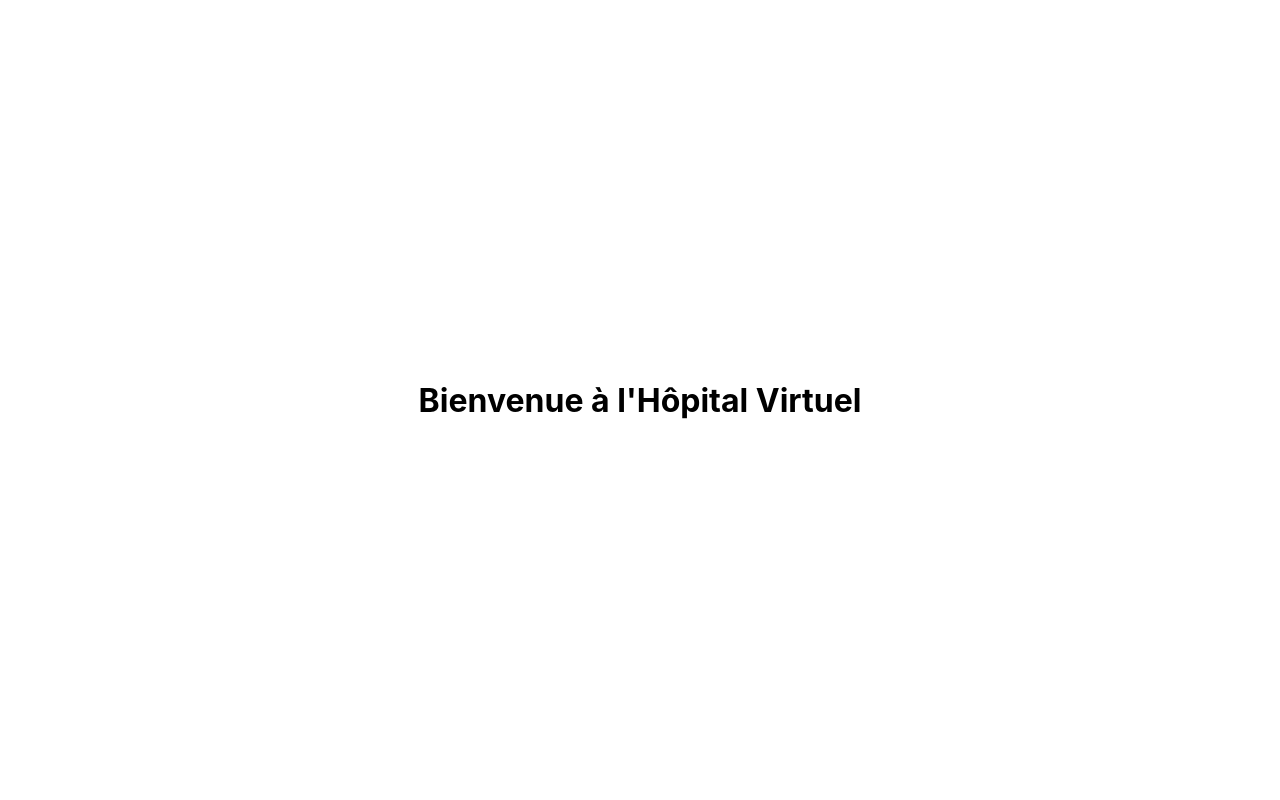
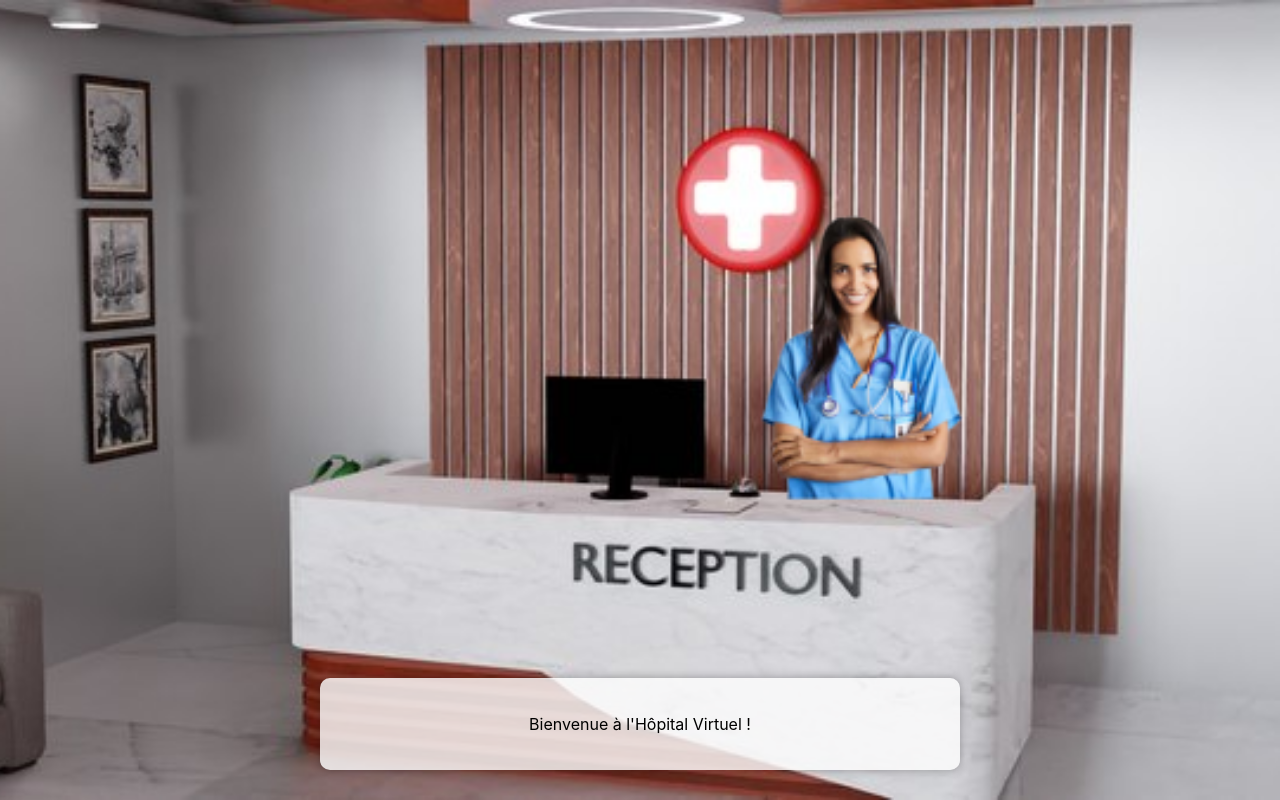
Before and after one commit to revlis3m/TraitementImage, a React (Create React App) app: page /welcome in a window 1280 px wide. Built offline with nearby package versions, Linux system fonts and the light colour scheme.

Commit message:
Departement view

```diff
--- a/src/App.js
+++ b/src/App.js
@@ -1,22 +1,33 @@
 // src/App.js
 import React from 'react';
 import { Router, Route, Switch } from 'wouter';
+import { UserProvider } from './UserContext';
 import ReceptionScene from './scenes/ReceptionScene';
 import WelcomePage from './components/WelcomePage';
+import Generaliste from './scenes/Generaliste';
+import Ophtalmo from './scenes/Ophtalmo';
+import Radio from './scenes/Radio';
+import Cardio from './scenes/Cardio';
 import './styles/App.css';
 
 function App() {
   return (
+    <UserProvider>
       <Router>
         <div className="App">
           <main>
             <Switch>
               <Route path="/" component={ReceptionScene} />
               <Route path="/welcome" component={WelcomePage} />
+              <Route path="/departments/general" component={Generaliste} />
+              <Route path="/departments/ophtalmo" component={Ophtalmo} />
+              <Route path="/departments/radio" component={Radio} />
+              <Route path="/departments/cardio" component={Cardio} />
             </Switch>
           </main>
         </div>
       </Router>
+    </UserProvider>
   );
 }
 
--- /dev/null
+++ b/src/UserContext.js
@@ -0,0 +1,14 @@
+// src/UserContext.js
+import React, { createContext, useState } from 'react';
+
+export const UserContext = createContext();
+
+export const UserProvider = ({ children }) => {
+  const [user, setUser] = useState({ name: '', sex: '', department: '', role: '' });
+
+  return (
+    <UserContext.Provider value={{ user, setUser }}>
+      {children}
+    </UserContext.Provider>
+  );
+};
--- a/src/components/WelcomePage.js
+++ b/src/components/WelcomePage.js
@@ -1,10 +1,121 @@
 // src/components/WelcomePage.js
-import React from 'react';
+import React, { useState, useContext } from 'react';
+import { useLocation } from 'wouter';
+import '../styles/WelcomePage.css';
+import receptionImage from '../assets/images/reception.png';
+import { UserContext } from '../UserContext';
 
 const WelcomePage = () => {
+  const [, setLocation] = useLocation();
+  const [dialogStep, setDialogStep] = useState(0);
+  const [showForm, setShowForm] = useState(false);
+  const { user, setUser } = useContext(UserContext);
+
+  const dialogs = [
+    "Bienvenue à l'Hôpital Virtuel !",
+    "Ici, vous pouvez explorer différentes salles et en apprendre davantage sur nos services.",
+    "Nous avons une salle de radiologie, une pharmacie, un poste de soins et une salle d'ophtalmologie.",
+    "Veuillez vous identifier pour continuer. Êtes-vous un médecin ou un patient ?"
+  ];
+
+  const handleNextDialog = () => {
+    if (dialogStep < dialogs.length - 1) {
+      setDialogStep(dialogStep + 1);
+    } else {
+      setShowForm(true);
+    }
+  };
+
+  const handleRoleSelect = (selectedRole) => {
+    setUser((prevData) => ({
+      ...prevData,
+      role: selectedRole
+    }));
+    setShowForm(true);
+  };
+
+  const handleInputChange = (e) => {
+    const { name, value } = e.target;
+    setUser((prevData) => ({
+      ...prevData,
+      [name]: value
+    }));
+  };
+
+  const handleSubmit = (e) => {
+    e.preventDefault();
+    setLocation(`/departments/${user.department}`);
+  };
+
   return (
     <div className="welcome-container">
-      <h1>Bienvenue à l'Hôpital Virtuel</h1>
+      <img src={receptionImage} alt="Réception" className="welcome-image" />
+      {!showForm && (
+        <div className="dialog-box" onClick={handleNextDialog}>
+          <p>{dialogs[dialogStep]}</p>
+        </div>
+      )}
+      {showForm && (
+        <div className="form-container">
+          {!user.role && (
+            <div className="role-selection">
+              <button onClick={() => handleRoleSelect('medecin')}>Médecin</button>
+              <button onClick={() => handleRoleSelect('patient')}>Patient</button>
+            </div>
+          )}
+          {user.role && (
+            <form onSubmit={handleSubmit}>
+              <h2>Formulaire d'identification - {user.role}</h2>
+              <label>
+                Nom :
+                <input type="text" name="name" value={user.name} onChange={handleInputChange} required />
+              </label>
+              <label>
+                Sexe :
+                <select name="sex" value={user.sex} onChange={handleInputChange} required>
+                  <option value="">Sélectionner</option>
+                  <option value="male">Homme</option>
+                  <option value="female">Femme</option>
+                  <option value="other">Autre</option>
+                </select>
+              </label>
+              {user.role === 'medecin' && (
+                <label>
+                  Département :
+                  <select name="department" value={user.department} onChange={handleInputChange} required>
+                    <option value="general">Généraliste</option>
+                    <option value="ophtalmo">Ophtalmologie</option>
+                    <option value="radio">Radiologie</option>
+                    <option value="cardio">Cardiologie</option>
+                  </select>
+                </label>
+              )}
+              {user.role === 'patient' && (
+                <>
+                  <label>
+                    Âge :
+                    <input type="number" name="age" value={user.age} onChange={handleInputChange} required />
+                  </label>
+                  <label>
+                    Motif de consultation :
+                    <input type="text" name="reason" value={user.reason} onChange={handleInputChange} required />
+                  </label>
+                  <label>
+                    Département médical :
+                    <select name="department" value={user.department} onChange={handleInputChange} required>
+                      <option value="general">Généraliste</option>
+                      <option value="ophtalmo">Ophtalmologie</option>
+                      <option value="radio">Radiologie</option>
+                      <option value="cardio">Cardiologie</option>
+                    </select>
+                  </label>
+                </>
+              )}
+              <button type="submit">Soumettre</button>
+            </form>
+          )}
+        </div>
+      )}
     </div>
   );
 };
--- /dev/null
+++ b/src/scenes/Cardio.js
@@ -0,0 +1,18 @@
+// src/scenes/Cardio.js
+import React, { useContext } from 'react';
+import { UserContext } from '../UserContext';
+
+const Cardio = () => {
+  const { user } = useContext(UserContext);
+
+  return (
+    <div className="department-container">
+      <h1>Département Cardiologie</h1>
+      <p>Nom: {user.name}</p>
+      <p>Sexe: {user.sex === 'male' ? 'Homme' : user.sex === 'female' ? 'Femme' : 'Autre'}</p>
+      <p>Rôle: {user.role === 'medecin' ? 'Médecin' : 'Patient'}</p>
+    </div>
+  );
+};
+
+export default Cardio;
--- /dev/null
+++ b/src/scenes/Generaliste.js
@@ -0,0 +1,18 @@
+// src/scenes/Generaliste.js
+import React, { useContext } from 'react';
+import { UserContext } from '../UserContext';
+
+const Generaliste = () => {
+  const { user } = useContext(UserContext);
+
+  return (
+    <div className="department-container">
+      <h1>Département Généraliste</h1>
+      <p>Nom: {user.name}</p>
+      <p>Sexe: {user.sex === 'male' ? 'Homme' : user.sex === 'female' ? 'Femme' : 'Autre'}</p>
+      <p>Rôle: {user.role === 'medecin' ? 'Médecin' : 'Patient'}</p>
+    </div>
+  );
+};
+
+export default Generaliste;
--- /dev/null
+++ b/src/scenes/Ophtalmo.js
@@ -0,0 +1,18 @@
+// src/scenes/Ophtalmo.js
+import React, { useContext } from 'react';
+import { UserContext } from '../UserContext';
+
+const Ophtalmo = () => {
+  const { user } = useContext(UserContext);
+
+  return (
+    <div className="department-container">
+      <h1>Département Ophtalmologie</h1>
+      <p>Nom: {user.name}</p>
+      <p>Sexe: {user.sex === 'male' ? 'Homme' : user.sex === 'female' ? 'Femme' : 'Autre'}</p>
+      <p>Rôle: {user.role === 'medecin' ? 'Médecin' : 'Patient'}</p>
+    </div>
+  );
+};
+
+export default Ophtalmo;
--- /dev/null
+++ b/src/scenes/Radio.js
@@ -0,0 +1,18 @@
+// src/scenes/Radio.js
+import React, { useContext } from 'react';
+import { UserContext } from '../UserContext';
+
+const Radio = () => {
+  const { user } = useContext(UserContext);
+
+  return (
+    <div className="department-container">
+      <h1>Département Radiologie</h1>
+      <p>Nom: {user.name}</p>
+      <p>Sexe: {user.sex === 'male' ? 'Homme' : user.sex === 'female' ? 'Femme' : 'Autre'}</p>
+      <p>Rôle: {user.role === 'medecin' ? 'Médecin' : 'Patient'}</p>
+    </div>
+  );
+};
+
+export default Radio;
--- /dev/null
+++ b/src/styles/WelcomePage.css
@@ -0,0 +1,86 @@
+/* src/styles/WelcomePage.css */
+.welcome-container {
+    position: relative;
+    height: 100vh;
+    width: 100vw;
+    display: flex;
+    flex-direction: column;
+    align-items: center;
+    justify-content: flex-end;
+  }
+
+  .welcome-image {
+    position: absolute;
+    top: 0;
+    left: 0;
+    width: 100%;
+    height: 100%;
+    object-fit: cover;
+    z-index: -1;
+  }
+
+  .dialog-box,
+  .form-container {
+    width: 80%;
+    max-width: 600px;
+    background: rgba(255, 255, 255, 0.8);
+    padding: 20px;
+    border-radius: 10px;
+    box-shadow: 0 0 10px rgba(0, 0, 0, 0.3);
+    text-align: center;
+    margin: 10px;
+  }
+
+  .dialog-box {
+    position: absolute;
+    bottom: 20px;
+    cursor: pointer;
+  }
+
+  .form-container {
+    position: absolute;
+    bottom: 20px;
+  }
+
+  .role-selection button {
+    padding: 10px 20px;
+    margin: 10px;
+    font-size: 16px;
+    background-color: #007bff;
+    color: white;
+    border: none;
+    border-radius: 5px;
+    cursor: pointer;
+  }
+
+  .role-selection button:hover {
+    background-color: #0056b3;
+  }
+
+  form label {
+    display: block;
+    margin: 10px 0;
+  }
+
+  form input {
+    width: 100%;
+    padding: 8px;
+    margin: 5px 0;
+    border-radius: 5px;
+    border: 1px solid #ccc;
+  }
+
+  form button {
+    padding: 10px 20px;
+    margin-top: 10px;
+    font-size: 16px;
+    background-color: #007bff;
+    color: white;
+    border: none;
+    border-radius: 5px;
+    cursor: pointer;
+  }
+
+  form button:hover {
+    background-color: #0056b3;
+  }
```
Also changed, not shown: src/assets/images/reception.png (added). Lines whose indentation alone changed are shown as unchanged.
